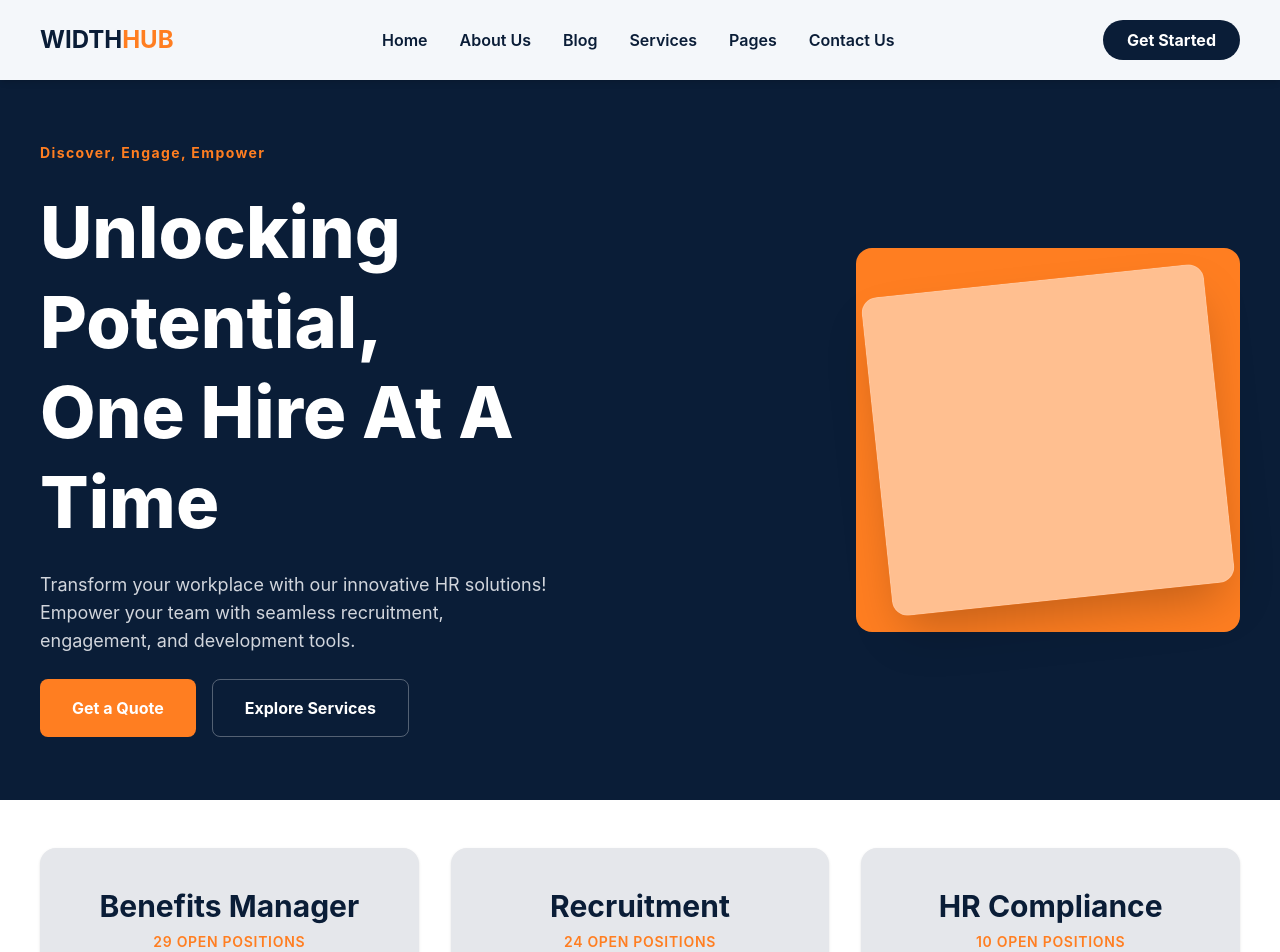
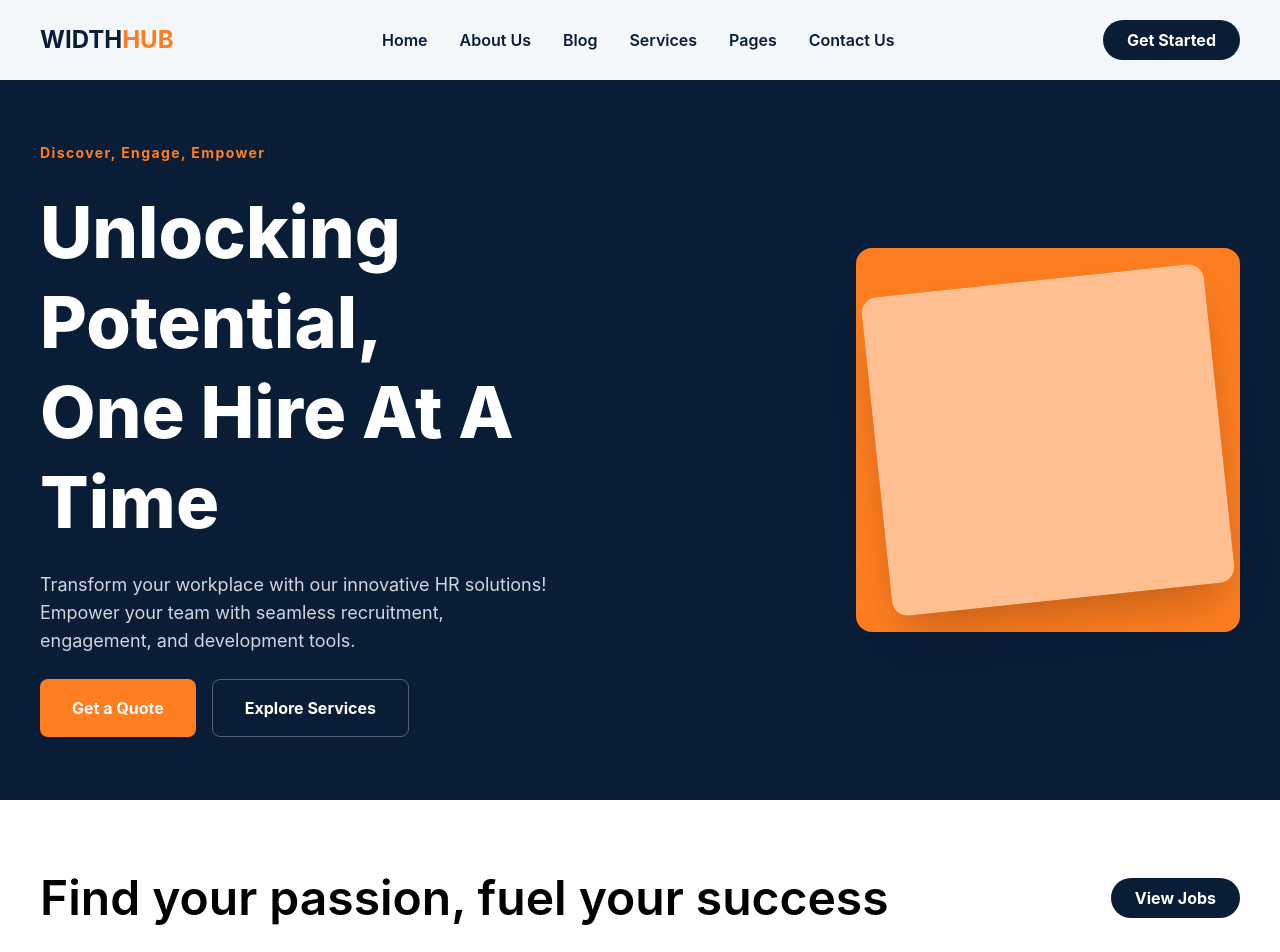
Before and after one commit to dreadlord-runner/WIDTHHUB-Project, a React (Vite) app in the folder my-website/: page / in a window 1280 px wide. Shown: the top 952 px of the page. Built offline with nearby package versions, Linux system fonts and the light colour scheme.

Commit message:
Update Navbar component styling and enhance Stats section with header and button

```diff
--- a/my-website/src/components/Navbar.jsx
+++ b/my-website/src/components/Navbar.jsx
@@ -2,7 +2,7 @@ import React from "react";
 
 const Navbar = () => {
   return (
-    <nav className="sticky top-0 z-50 flex items-center justify-between bg-softGray px-10 py-5 shadow-md">
+    <nav className="top-0 z-50 flex items-center justify-between bg-softGray px-10 py-5 shadow-md">
       <div className="text-2xl font-bold text-primary cursor-pointer">
         WIDTH<span className="text-accent">HUB</span>
       </div>
--- a/my-website/src/components/Stats.jsx
+++ b/my-website/src/components/Stats.jsx
@@ -12,6 +12,14 @@ const Stats = () => {
 
   return (
     <section className="bg-white py-12 border-b border-gray-100">
+      <div className="flex items-center justify-between px-10 py-5 mb-15">
+        <h1 className="text-5xl font-semibold text-black font-sans leading-tight">
+          Find your passion, fuel your success
+        </h1>
+        <button className="rounded-full bg-primary px-6 py-2 font-bold text-white transition-all hover:opacity-90 cursor-pointer">
+          View Jobs
+        </button>
+      </div>
       <div className="max-w-7xl mx-auto px-10">
         <div className="grid grid-cols-2 md:grid-cols-3 gap-8 text-center">
           {statData.map((item, index) => (
```
